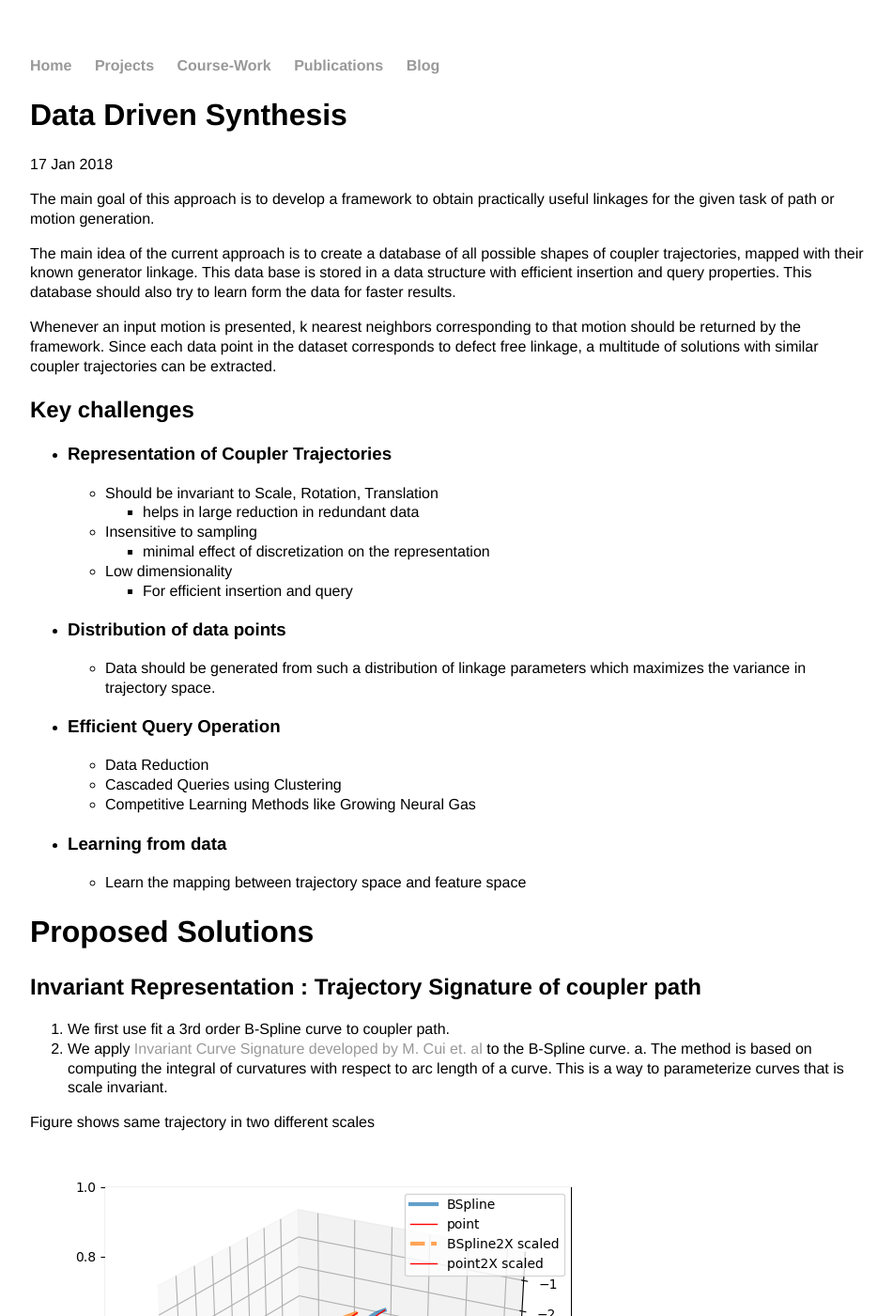
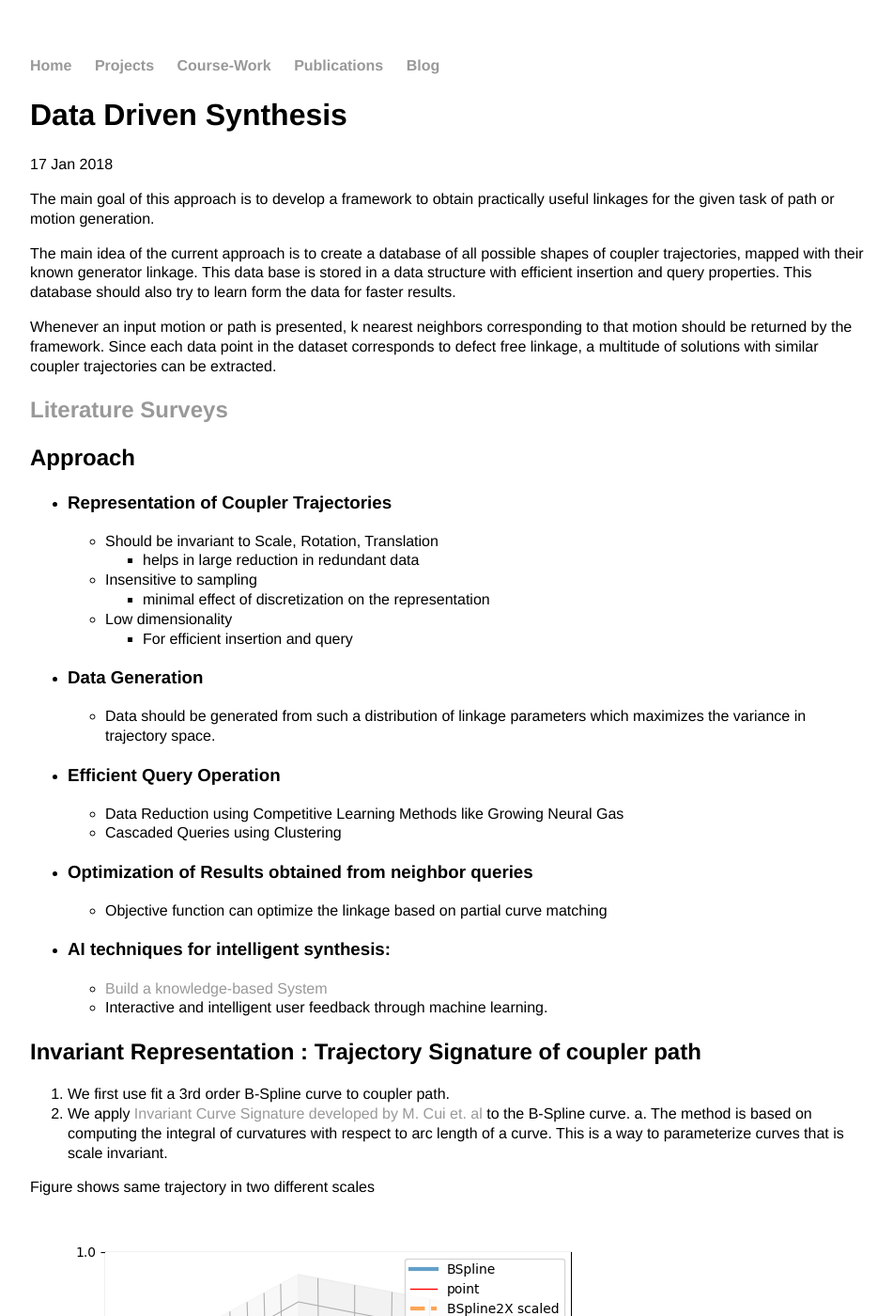
Before and after one commit to deshpandeshrinath/deshpandeshrinath.github.io, a Jekyll site: the page built from _posts/2017-12-28-data-driven-synthesis.md, in a window 1280 px wide and 1400 px high. Shown: the whole window at 94% size, without its empty margins (160-1111 px from the left). Built offline with Jekyll 4.4.1, drawn with Linux system fonts in a browser that asks for light colours; formulas are drawn with MathJax 3; some of the changed text lies outside the part shown.

Commit message:
Added survey

```diff
--- a/_posts/2017-12-28-data-driven-synthesis.md
+++ b/_posts/2017-12-28-data-driven-synthesis.md
@@ -13,13 +13,14 @@ This data base is stored in a data structure with efficient insertion and query
 properties.
 This database should also try to learn form the data for faster results.
 
-Whenever an input motion is presented, k nearest neighbors corresponding to that
+Whenever an input motion or path is presented, k nearest neighbors corresponding to that
 motion should be returned by the framework.
 Since each data point in the dataset corresponds to defect free linkage, a
 multitude of solutions with similar coupler trajectories can be extracted.
 
-## Key challenges
+## [Literature Surveys]({{ site.baseurl }}{% post_url 2018-01-30-survey-of-mechanism-design %})
 
+## Approach
 - ### Representation of Coupler Trajectories
   - Should be invariant to Scale, Rotation, Translation
     - helps in large reduction in redundant data
@@ -27,18 +28,19 @@ multitude of solutions with similar coupler trajectories can be extracted.
     - minimal effect of discretization on the representation
   - Low dimensionality
     - For efficient insertion and query
-- ### Distribution of data points
+- ### Data Generation
   - Data should be generated from such a distribution of linkage parameters
     which maximizes the variance in trajectory space.
 - ### Efficient Query Operation
-  - Data Reduction
+  - Data Reduction using Competitive Learning Methods like Growing Neural Gas
   - Cascaded Queries using Clustering
-  - Competitive Learning Methods like Growing Neural Gas
+- ### Optimization of Results obtained from neighbor queries
+  - Objective function can optimize the linkage based on partial curve
+    matching
+- ### AI techniques for intelligent synthesis:
+  - [Build a knowledge-based System](https://en.wikipedia.org/wiki/Knowledge-based_systems)
+  - Interactive and intelligent user feedback through machine learning.
 
-- ### Learning from data
-  - Learn the mapping between trajectory space and feature space
-
-# Proposed Solutions
 ## Invariant Representation : Trajectory Signature of coupler path
 1. We first use fit a 3rd order B-Spline curve to coupler path.
 2. We apply [Invariant Curve Signature developed by M. Cui et. al](http://peterwonka.net/Publications/pdfs/2009.PRL.Ming.CurveMatching2d.Preprint.pdf)
@@ -47,11 +49,11 @@ multitude of solutions with similar coupler trajectories can be extracted.
   arc length of a curve. This is a way to parameterize curves that is scale invariant.
 
 Figure shows same trajectory in two different scales
-![Spatial Curve with different scales]({{ "/assets/trajectories.png" | absolute_url }})
+![Spatial Curve with different scales]({{ "/assets/data-driven-synthesis/trajectories.png" | absolute_url }})
 
 | Integral of unsinged Curvature (Ks) | Curvature w.r.t. Ks |
 |-------|---------|
-| ![Curvature_Integrals]({{ "/assets/Curvature_Integral.png" | absolute_url }}){:width="100%"} | ![Curvatures w.r.t Integral]({{ "/assets/Signatures.png" | absolute_url }}){:width="100%"}|
+| ![Curvature_Integrals]({{ "/assets/data-driven-synthesis/Curvature_Integral.png" | absolute_url }}){:width="100%"} | ![Curvatures w.r.t Integral]({{ "/assets/data-driven-synthesis/Signatures.png" | absolute_url }}){:width="100%"}|
 
 ### Dimensionality Reduction and Data preprocessing
 3. We perform fourier analysis of the obtained signature from the first two
@@ -74,19 +76,19 @@ Thus, if lets say, each ratio is varied between 0.2 to 5.
 Then the sampling distribution should look like Log-Normal Distribution as shown
 below.
 
-![Sampling-Distribution]({{ "/assets/current_pd_of_link_ratio.png" | absolute_url }}){:width="50%"}
+![Sampling-Distribution]({{ "/assets/data-driven-synthesis/current_pd_of_link_ratio.png" | absolute_url }}){:width="50%"}
 
 ## Example : User Input Trajectory
-Following Target path is taken with help of motiongen GUI:
+Following Target path is taken with help of MotionGen GUI:
 
 | MotionGen Input | Input Curve |
 |-------|---------|
-| ![D-Shaped-Curve]({{ "/assets/user-input-d-shape.png" | absolute_url }}){:width="100%"} | ![Query-path]({{ "/assets/query-path.png" | absolute_url }}){:width="100%"} |
+| ![D-Shaped-Curve]({{ "/assets/data-driven-synthesis/user-input-d-shape.png" | absolute_url }}){:width="100%"} | ![Query-path]({{ "/assets/data-driven-synthesis/query-path.png" | absolute_url }}){:width="100%"} |
 
 |  Five Trajectories with closes shapes | Invariant Signatures |
 |-------|---------|
-|![knn-trajs]({{ "/assets/5nearest-paths.png" | absolute_url }}){:width="100%"}| ![signatures]({{ "/assets/all-signatures.png" | absolute_url }}){:width="100%"}  |
+|![knn-trajs]({{ "/assets/data-driven-synthesis/5nearest-paths.png" | absolute_url }}){:width="100%"}| ![signatures]({{ "/assets/data-driven-synthesis/all-signatures.png" | absolute_url }}){:width="100%"}  |
 
 __Closest Mechanism__
 
-![mechanism]({{ "/assets/mechanism.png" | absolute_url }}){:width="40%"}
+![mechanism]({{ "/assets/data-driven-synthesis/mechanism.png" | absolute_url }}){:width="40%"}
```
Also changed, not shown: other parts of _posts/2017-12-28-data-driven-synthesis.md (+1 -1 lines), _posts/2018-01-30-survey-of-mechanism-design.md (added, +123 -0 lines), assets/data-driven-synthesis/5nearest-paths.png (renamed from assets/5nearest-paths.png), assets/data-driven-synthesis/Curvature_Integral.png (renamed from assets/Curvature_Integral.png), assets/data-driven-synthesis/Signatures.png (renamed from assets/Signatures.png), assets/data-driven-synthesis/all-signatures.png (renamed from assets/all-signatures.png), assets/data-driven-synthesis/current_pd_of_link_ratio.png (renamed from assets/current_pd_of_link_ratio.png), assets/data-driven-synthesis/mechanism.png (renamed from assets/mechanism.png), assets/data-driven-synthesis/previous_pd_of_link_ratio.png (renamed from assets/previous_pd_of_link_ratio.png), assets/data-driven-synthesis/query-path.png (renamed from assets/query-path.png), assets/data-driven-synthesis/shape_similarity_1.png (renamed from assets/shape_similarity_1.png), assets/data-driven-synthesis/trajectories.png (renamed from assets/trajectories.png), assets/data-driven-synthesis/user-input-d-shape.png (renamed from assets/user-input-d-shape.png), 1 other file.
